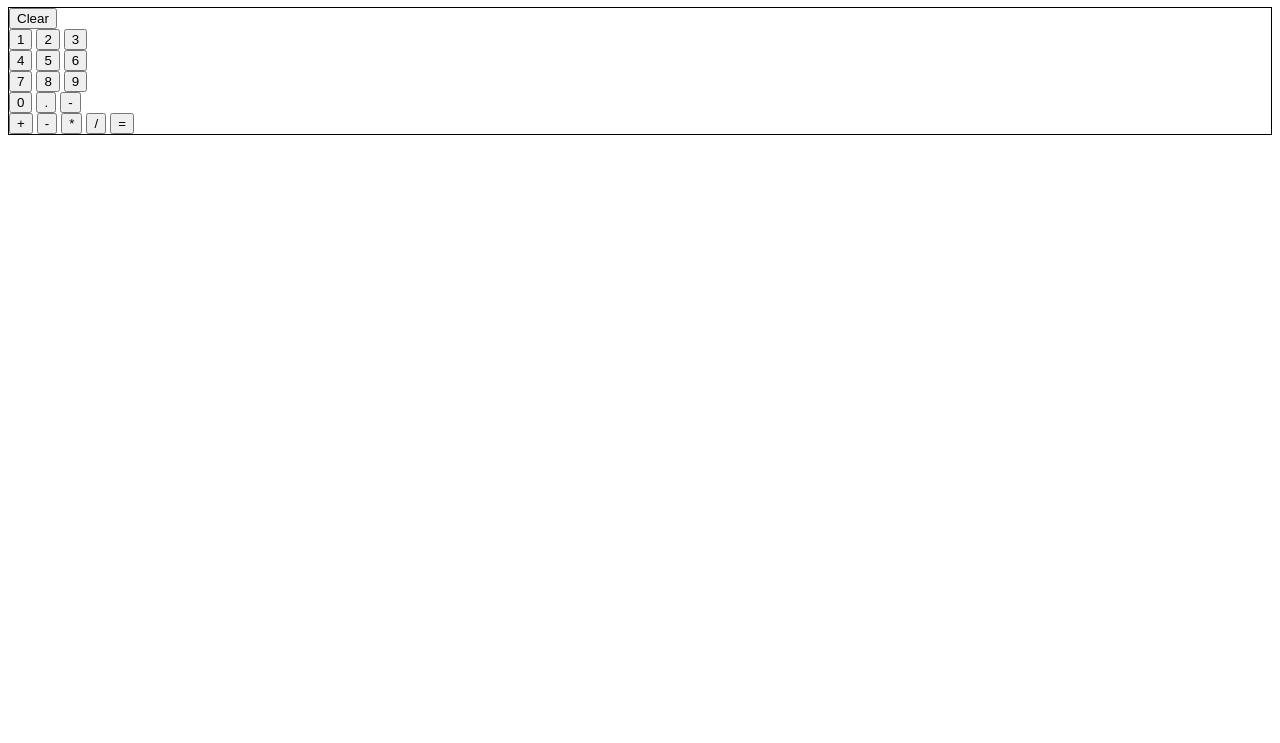
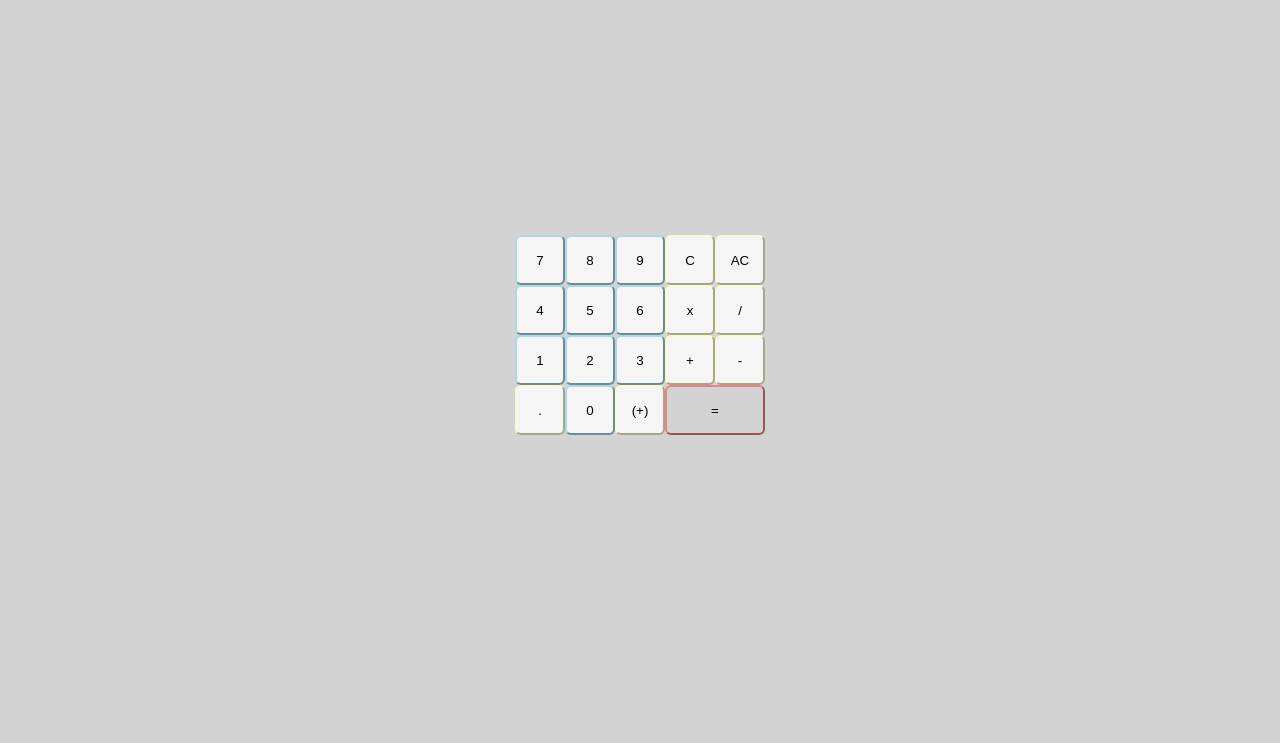
Before and after one commit to OhNoItsOri/calculator, a plain HTML site: page index.html in a window 1280 px wide. Shown: the part 73-816 px from the top of the page. Drawn offline with Linux system fonts and the light colour scheme.

Commit message:
changed the layout so that its cool

```diff
--- a/index.html
+++ b/index.html
@@ -4,46 +4,32 @@
     <meta charset="UTF-8">
     <meta http-equiv="X-UA-Compatible" content="IE=edge">
     <meta name="viewport" content="width=device-width, initial-scale=1.0">
+    <link rel=”stylesheet” href=”https://stackpath.bootstrapcdn.com/bootstrap/5.0.0-alpha1/css/bootstrap.min.css”rel=”nofollow” integrity=”sha384-r4NyP46KrjDleawBgD5tp8Y7UzmLA05oM1iAEQ17CSuDqnUK2+k9luXQOfXJCJ4I” crossorigin=”anonymous”>
     <link rel="stylesheet" href="style.css">
     <title>Calculator</title>
 </head>
 <body>
-    <h1>placeholder for input screen</h1>
-    <div id="container">
-        <div id="clearContainer">
-            <button id="clear">Clear</butto>
-        </div>
-        <div class="numContainer"> <!--Divs for rows and columns-->
-            <div class="rowOne">
-                <button id="numOne">1</button>
-                <button id="numTwo">2</button>
-                <button id="numThree">3</button>
-            </div>
-            <div class="rowTwo">
-                <button id="numFour">4</button>
-                <button id="numFive">5</button>
-                <button id="numSix">6</button>
-            </div>
-            <div class="rowThree">
-                <button id="numSeven">7</button>
-                <button id="numEight">8</button>
-                <button id="numNine">9</button>
-            </div>
-            <div class="rowFour">
-                <button id="numZero">0</button>
-                <button id="numDecimal">.</button>
-                <button id="numNegative">-</button>
-            </div>
-        </div>
-        <div class="opContainer"> <!-- Place on the side with Flexbox vs Num-->
-            <button id="opAdd">+</button>
-            <button id="opSub">-</button>
-            <button id="opMult">*</button>
-            <button id="opDiv">/</button>
-            <button id="opEqual">=</button>
-        </div>
+    <div class="calculator-grid">
+        <button class="btn btn-outline-primary number">7</button>
+        <button class="btn btn-outline-primary number">8</button>
+        <button class="btn btn-outline-primary number">9</button>
+        <button class="btn btn-outline-secondary operator backspace">C</button>
+        <button class="btn btn-outline-secondary operator clear">AC</button>
+        <button class="btn btn-outline-primary number">4</button>
+        <button class="btn btn-outline-primary number">5</button>
+        <button class="btn btn-outline-primary number">6</button>
+        <button class="btn btn-outline-secondary operator">x</button>
+        <button class="btn btn-outline-secondary operator">/</button>
+        <button class="btn btn-outline-primary number">1</button>
+        <button class="btn btn-outline-primary number">2</button>
+        <button class="btn btn-outline-primary number">3</button>
+        <button class="btn btn-outline-secondary operator">+</button>
+        <button class="btn btn-outline-secondary operator">-</button>
+        <button class="btn btn-outline-secondary operator decimal">.</button>
+        <button class="btn btn-outline-primary number">0</button>
+        <button class="btn btn-outline-secondary operator">(+)</button>
+        <button class="btn btn-outline-tertiary large-btn equal">=</button>
     </div>
-
     <script src="main.js"></script>
 </body>
 </html>
--- a/main.js
+++ b/main.js
@@ -1,39 +1,26 @@
-// PAIN
+let currentValue = "";
 
-var numOne = 3; // replace with input
-var numTwo = 3; // replace with input
-let operators = ["+", "-", "*","/"];
+document.addEventListener("DOMContentLoaded", function(){
+    //stores all numbers in JS
+    let clear = document.querySelector(".clear");
+    let equal = document.querySelector(".equal");
+    let decimal = document.querySelector(".decimal");
 
-const container = document.getElementById("container");
+    let numbers = document.querySelectorAll(".number");
+    let operators = document.querySelectorAll(".operator");
 
-function addition(a,b){
-    return a + b;
+    // make a previous screen thing. yaaaaaaa also a display
+
+    numbers.forEach((number) => number.addEventListener("click", function(e){
+        handleNumber(e.target.textContent)
+        currentScreen.textContent = currentValue;
+    }))
+});
+
+function handleNumber(num){
+    currentValue += number;
+    console.log(num);
 }
 
-function subtraction(a,b){
-    return a - b;
-}
 
-function multiplication(a,b){
-    return a * b;
-}
-
-function division(a,b){
-    return a / b;
-}
-
-/*
-Create a new function operate that takes an operator and 2 numbers and then calls
-one of the above functions on the numbers. Create a basic HTML calculator with buttons
-for each digit, each of the above functions and an “Equals” key. Do not worry about wiring
-up the JS just yet. There should also be a display for the calculator. Go ahead and fill it
- with some dummy numbers so it looks correct. Add a “clear” button.
-*/
-
-function operate(a,b){
-    // takes an operator and 2 numbers and then calls one of the above functions on the numbers.
-    const choice = operators[Math.floor(Math.random() * operators.length)];
-    return a + choice + b;
-}
-
-console.log(eval(operate(numOne,numTwo)));
+// https://www.youtube.com/watch?v=Kyxvms8pnSU
--- a/style.css
+++ b/style.css
@@ -1,5 +1,51 @@
-/* I HATE IT HERE */
 
-#container {
-    border: 1px solid black;
-};
+/* use https://github.com/rhiannonthompson/calculator/blob/main/styles.css for reference
+*/
+
+body {
+    background: lightgrey;
+}
+
+.calculator-grid {
+    display: grid;
+    justify-content: center;
+    align-content: center;
+    grid-template-columns: repeat(5, 50px);
+    grid-template-rows: repeat(4, 50px);
+    min-height: 100vh;
+}
+
+.large-btn {
+    grid-column: span 2;
+}
+
+.btn {
+    border-radius: 6px;
+    background: lightgrey;
+}
+
+.btn-outline-primary {
+    background: whitesmoke;
+    border-color: lightblue;
+}
+
+.btn-outline-primary:hover {
+    background: lightblue;
+}
+
+.btn-outline-secondary{
+    background: whitesmoke;
+    border-color: lightgoldenrodyellow;
+}
+
+.btn-outline-secondary:hover {
+    background: lightgoldenrodyellow;
+}
+
+.btn-outline-tertiary{
+    border-color: lightcoral;
+}
+
+.btn-outline-tertiary:hover{
+    background: lightcoral;
+}
```
